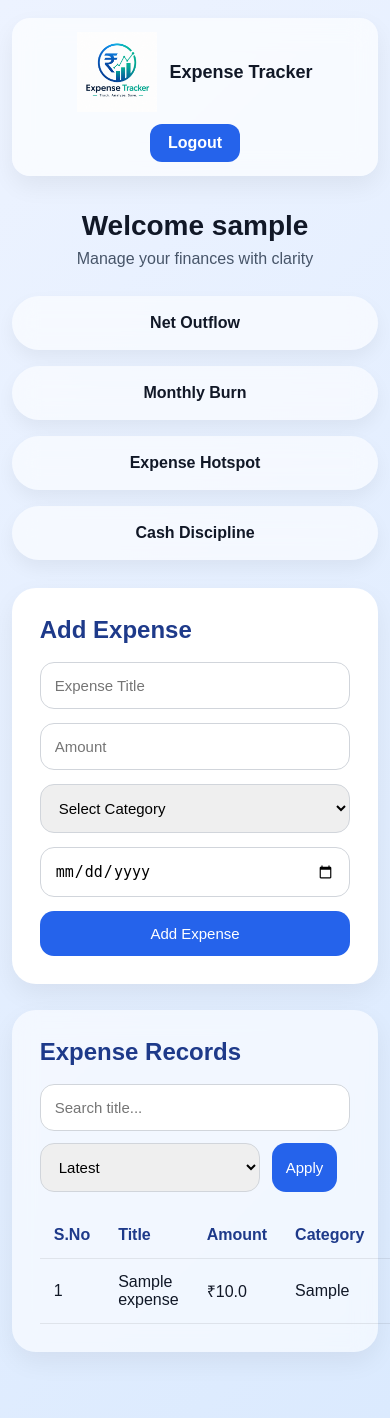
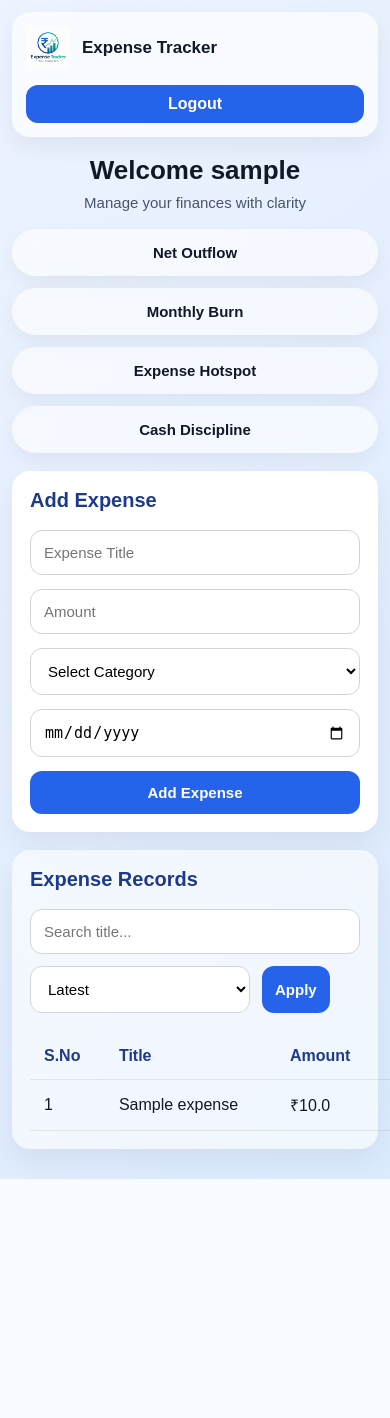
Before and after one commit to RavinKIT/Personal-Expense-Tracker, a Flask app: page /dashboard in a window 390 px wide; the page is wider, and only the part inside the window is pictured. After the commit the page ends 1179 px from the top of that part, so only its background shows below. Run offline with Flask 3, Linux system fonts and the light colour scheme; the visitor is signed in with stand-in values (Sample User, id 1); tables that the repository leaves empty hold one stand-in row (values such as "Sample post").

Commit message:
responsive dashboard css

```diff
--- a/static/dashboard.css
+++ b/static/dashboard.css
@@ -5,22 +5,24 @@
 }
 
 body{
-    font-family:Arial, sans-serif;
+font-family:Arial, Helvetica, sans-serif;
 background:linear-gradient(135deg,#edf3ff,#dbeafe);
 color:#111827;
+padding:16px;
 }
 
 .topbar{
-    width:94%;
-    max-width:1200px;
-    margin:18px auto;
+width:100%;
+max-width:1250px;
+margin:0 auto 18px auto;
 padding:14px 22px;
 background:rgba(255,255,255,0.65);
-    backdrop-filter:blur(14px);
+backdrop-filter:blur(12px);
 border-radius:18px;
 display:flex;
 justify-content:space-between;
 align-items:center;
+gap:15px;
 box-shadow:0 10px 25px rgba(0,0,0,0.06);
 }
 
@@ -28,35 +30,35 @@ body{
 display:flex;
 align-items:center;
 gap:12px;
+font-weight:700;
 font-size:18px;
-    font-weight:700;
 }
 
 .mini-logo{
-    width:80px;
-    height: 80px;
+width:52px;
+height:52px;
 object-fit:contain;
 }
 
 .logout-btn{
 text-decoration:none;
-    color:white;
 background:#2563eb;
+color:#fff;
 padding:10px 18px;
 border-radius:12px;
 font-weight:600;
+white-space:nowrap;
 }
 
 .dashboard-wrap{
-    width:94%;
-    max-width:1100px;
+width:100%;
+max-width:1180px;
 margin:auto;
-    padding-bottom:40px;
 }
 
 .hero{
 text-align:center;
-    margin:34px 0 28px;
+margin:24px 0;
 }
 
 .hero h1{
@@ -77,14 +79,14 @@ body{
 }
 
 .glass-pill{
-    background:rgba(255,255,255,0.58);
+background:rgba(255,255,255,0.60);
 backdrop-filter:blur(12px);
-    border-radius:999px;
 padding:18px;
 text-align:center;
+border-radius:999px;
 font-weight:600;
-    box-shadow:0 8px 18px rgba(0,0,0,0.05);
-    transition:0.25s ease;
+box-shadow:0 8px 20px rgba(0,0,0,0.05);
+transition:.25s;
 }
 
 .glass-pill:hover{
@@ -94,16 +96,16 @@ body{
 .panel{
 padding:28px;
 border-radius:24px;
-    margin-bottom:26px;
-    box-shadow:0 10px 26px rgba(0,0,0,0.06);
+margin-bottom:24px;
+box-shadow:0 12px 28px rgba(0,0,0,0.06);
 }
 
 .white-panel{
-    background:white;
+background:#fff;
 }
 
 .glass-panel{
-    background:rgba(255,255,255,0.58);
+background:rgba(255,255,255,0.60);
 backdrop-filter:blur(12px);
 }
 
@@ -118,30 +120,34 @@ form{
 }
 
 input,select{
+width:100%;
 padding:14px;
 border:1px solid #d1d5db;
 border-radius:14px;
 font-size:15px;
-    width:100%;
+background:#fff;
 }
 
 button{
+padding:14px;
 border:none;
-    padding:14px;
 border-radius:14px;
 background:#2563eb;
-    color:white;
+color:#fff;
+cursor:pointer;
 font-size:15px;
-    cursor:pointer;
-}
-
-button:hover{
-    background:#1d4ed8;
+font-weight:600;
 }
 
 table{
 width:100%;
 border-collapse:collapse;
+min-width:760px;
+}
+
+.table-wrap{
+overflow-x:auto;
+width:100%;
 }
 
 th,td{
@@ -152,25 +158,108 @@ th,td{
 
 th{
 color:#1e3a8a;
+font-weight:700;
 }
 
-@media(max-width:900px){
+/* ---------- Tablet ---------- */
+@media (max-width: 992px){
+
 .card-row{
 grid-template-columns:repeat(2,1fr);
 }
+
+.hero h1{
+font-size:30px;
 }
 
-@media(max-width:600px){
-    .card-row{
-        grid-template-columns:1fr;
+}
+
+/* ---------- Phone ---------- */
+@media (max-width: 600px){
+
+body{
+padding:12px;
 }
 
 .topbar{
+padding:14px;
 flex-direction:column;
-        gap:12px;
+align-items:flex-start;
+}
+
+.brand{
+font-size:17px;
+}
+
+.mini-logo{
+width:44px;
+height:44px;
+}
+
+.logout-btn{
+width:100%;
+text-align:center;
+}
+
+.hero{
+margin:18px 0;
 }
 
 .hero h1{
-        font-size:28px;
+font-size:26px;
 }
+
+.hero p{
+font-size:15px;
 }
+
+.card-row{
+grid-template-columns:1fr;
+gap:12px;
+margin-bottom:18px;
+}
+
+.glass-pill{
+padding:15px;
+font-size:15px;
+}
+
+.panel{
+padding:18px;
+border-radius:18px;
+margin-bottom:18px;
+}
+
+h2{
+font-size:20px;
+}
+
+input,select,button{
+padding:13px;
+font-size:15px;
+border-radius:12px;
+}
+
+table{
+min-width:680px;
+}
+
+}
+
+/* ---------- Small Phone ---------- */
+@media (max-width: 380px){
+
+.hero h1{
+font-size:23px;
+}
+
+.brand{
+font-size:15px;
+}
+
+.mini-logo{
+width:40px;
+height:40px;
+}
+
+}
```
Lines whose indentation alone changed are shown as unchanged.
